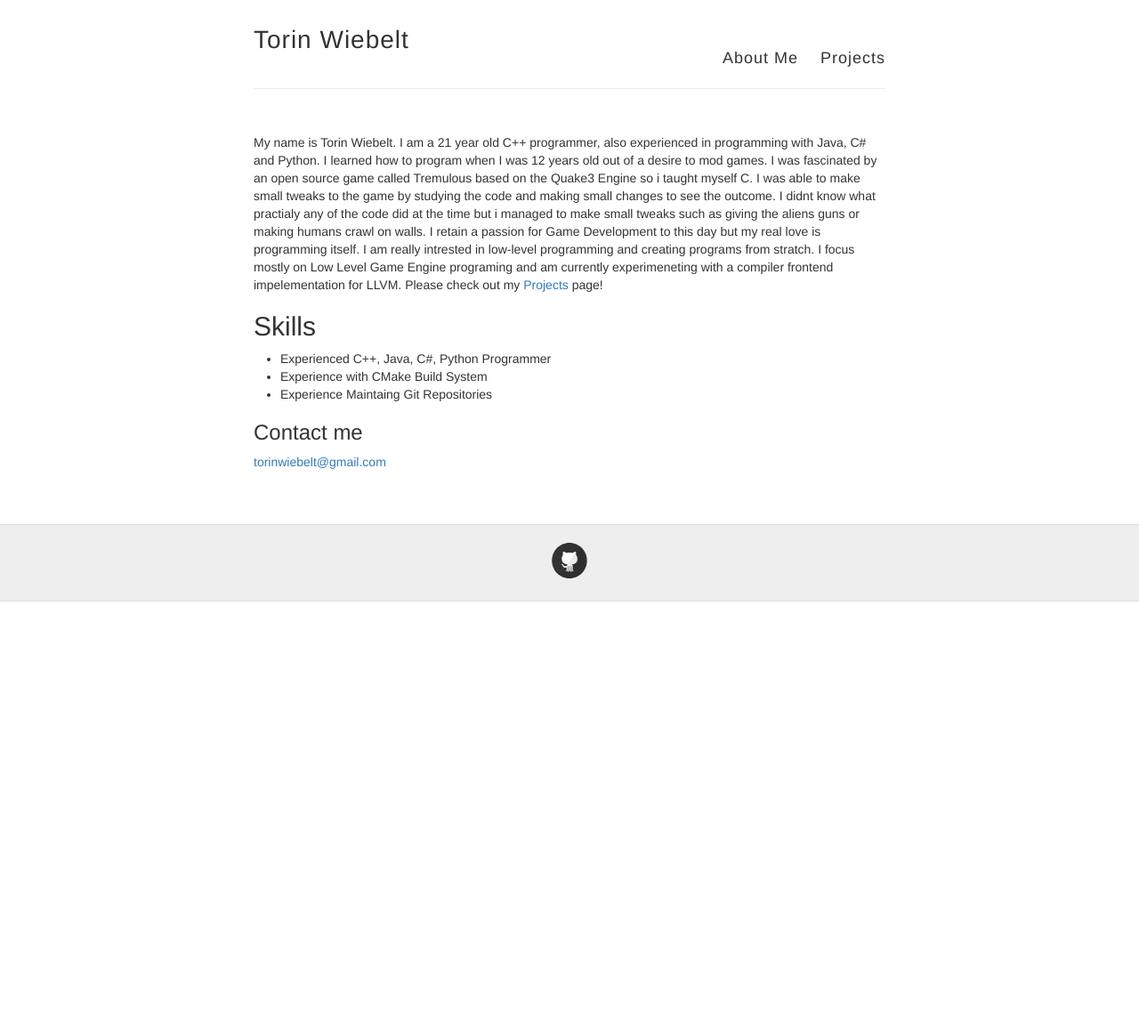
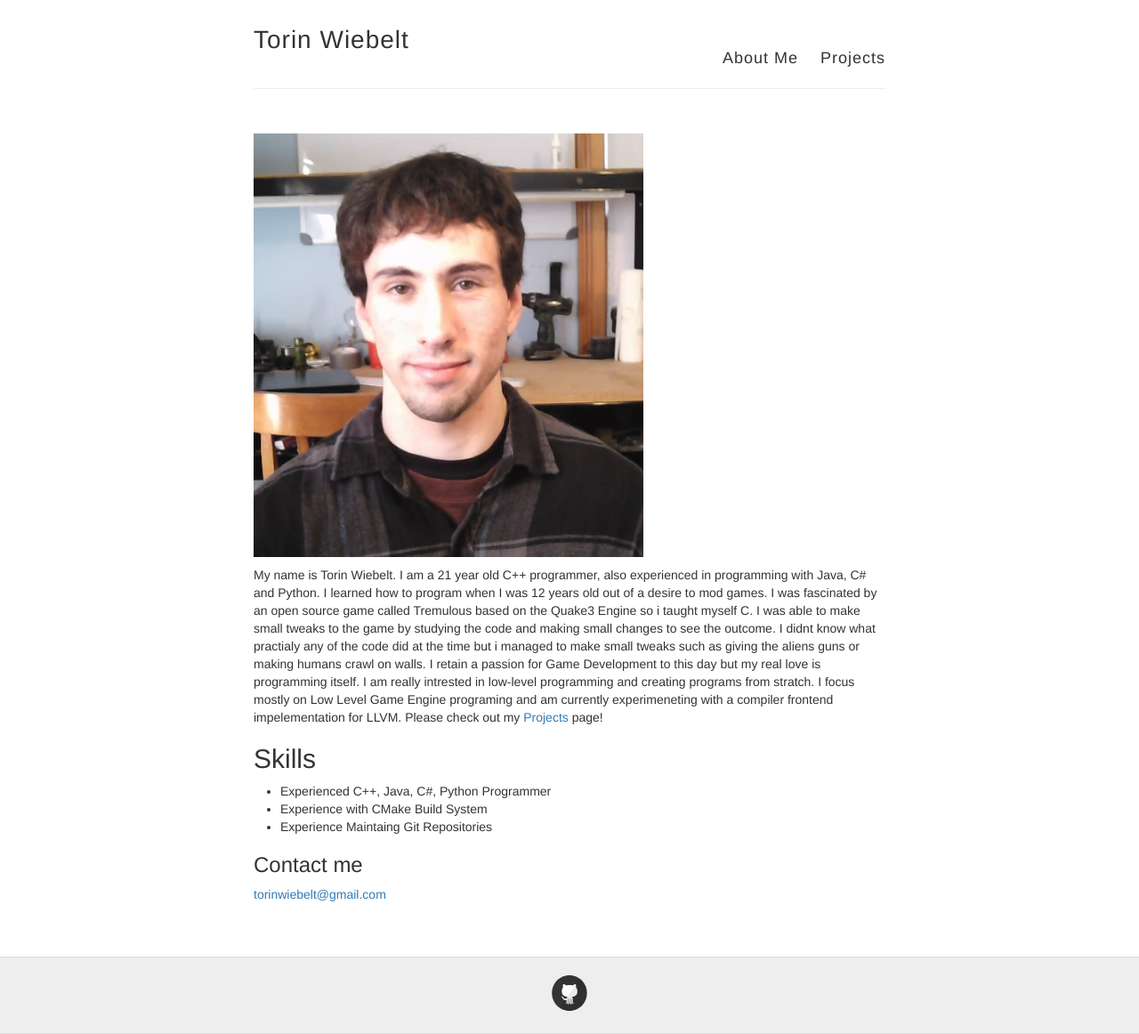
Before and after one commit to Twiebs/twiebs.github.io, a Jekyll site: the page built from about.md, in a window 1280 px wide. Shown: the whole page at 89% size. Built offline with Jekyll 4.4.1, drawn with Linux system fonts in a browser that asks for light colours; before the commit the page ends 900 px from its top, so only the background shows below that.

Commit message:
Update about.md

```diff
--- a/about.md
+++ b/about.md
@@ -3,6 +3,8 @@ layout: page
 title: About
 permalink: /about/
 ---
+
+![Profile Picture](/img/profile.png)
 
 My name is Torin Wiebelt.  I am a 21 year old C++ programmer, also experienced in programming with Java, C# and Python.  I learned how to program when I was 12 years old out of a desire to mod games.  I was fascinated by an open source game called Tremulous based on the Quake3 Engine so i taught myself C.  I was able to make small tweaks to the game by studying the code and making small changes to see the outcome.  I didnt know what practialy any of the code did at the time but i managed to make small tweaks such as giving the aliens guns or making humans crawl on walls.  I retain a passion for Game Development to this day but my real love is programming itself.  I am really intrested in low-level programming and creating programs from stratch.  I focus mostly on Low Level Game Engine programing and am currently experimeneting with a compiler frontend impelementation for LLVM.  Please check out my [Projects](/projects/) page!
 
```
